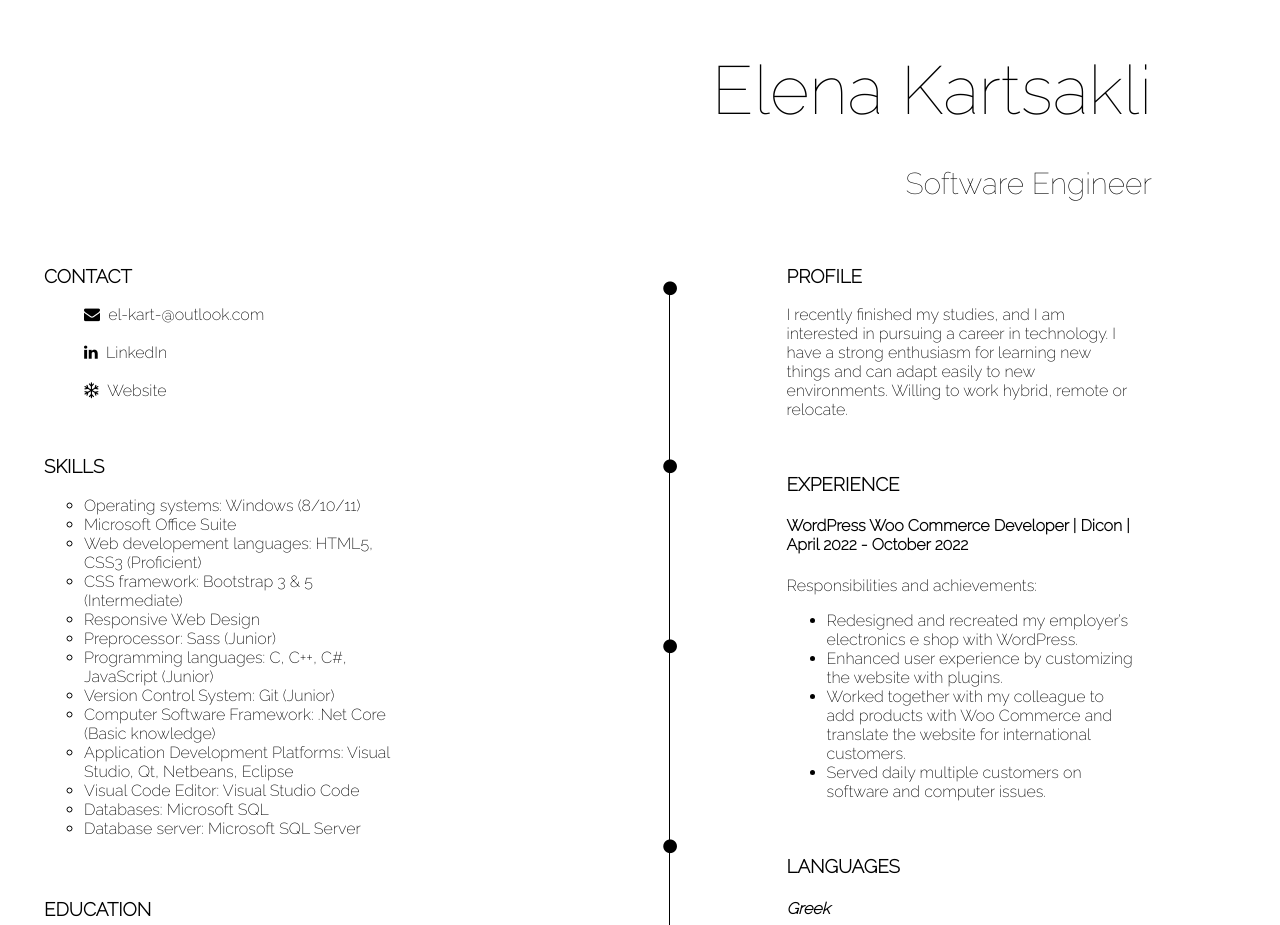
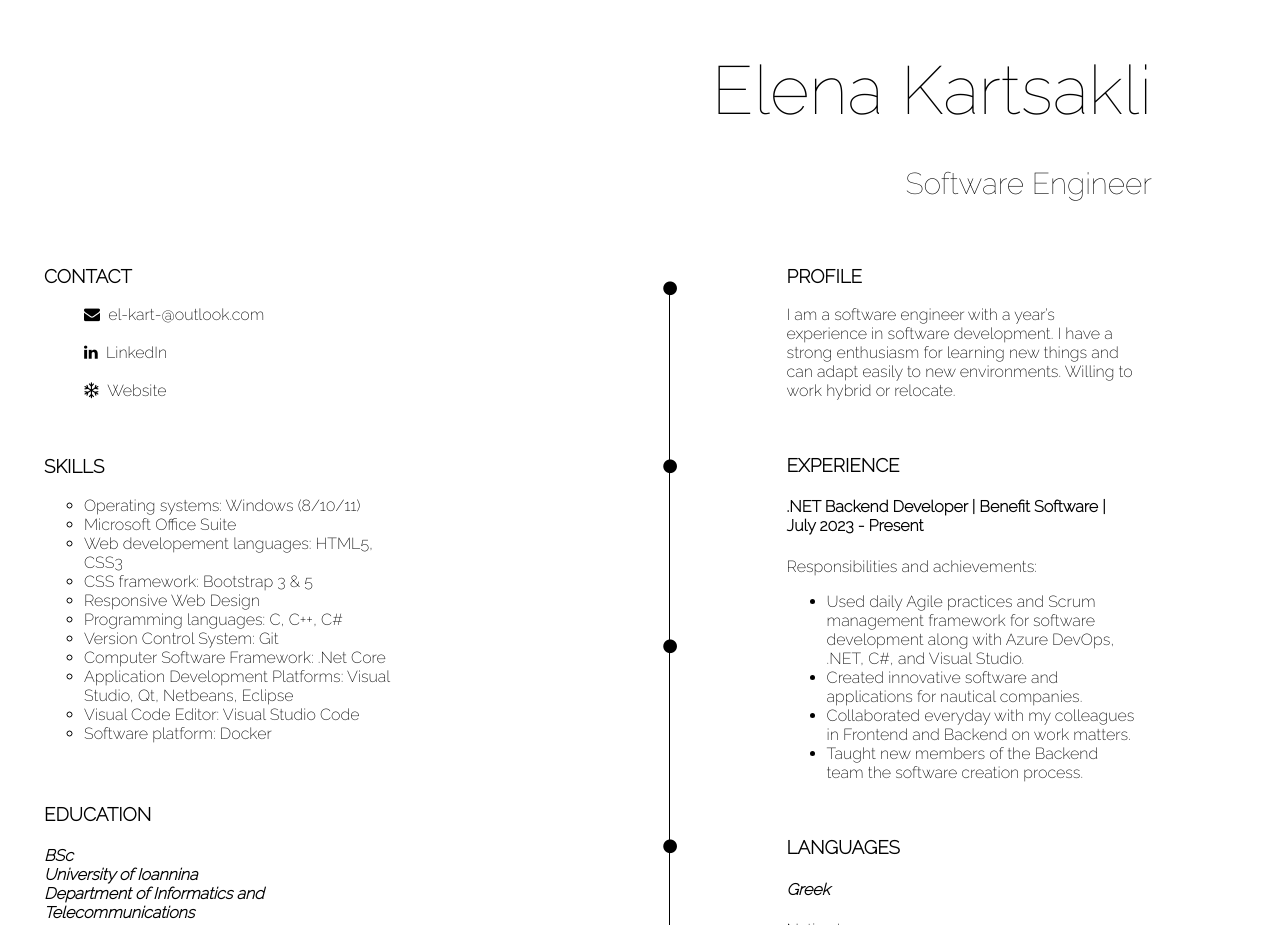
Before and after one commit to lena341/Resume, a plain HTML site: page index.html in a window 1280 px wide. Shown: the top 925 px of the page. Drawn offline with Linux system fonts and the light colour scheme.

Commit message:
Update index.html

```diff
--- a/index.html
+++ b/index.html
@@ -36,17 +36,15 @@
        <ul style="list-style-type: circle;">
          <li>Operating systems: Windows (8/10/11)</li>
          <li>Microsoft Office Suite</li>
-         <li>Web developement languages: HTML5, CSS3 (Proficient)</li>
-         <li>CSS framework: Bootstrap 3 & 5 (Intermediate)</li>
+         <li>Web developement languages: HTML5, CSS3</li>
+         <li>CSS framework: Bootstrap 3 & 5</li>
          <li>Responsive Web Design</li>
-         <li>Preprocessor: Sass (Junior)</li>
-         <li>Programming languages: C, C++, C#, JavaScript (Junior)</li>
-         <li>Version Control System: Git (Junior)</li>
-        <li>Computer Software Framework: .Net Core (Basic knowledge)</li>
+         <li>Programming languages: C, C++, C#</li>
+         <li>Version Control System: Git</li>
+         <li>Computer Software Framework: .Net Core</li>
          <li>Application Development Platforms: Visual Studio, Qt, Netbeans, Eclipse</li>
          <li>Visual Code Editor: Visual Studio Code</li>
-         <li>Databases: Microsoft SQL</li>
-         <li>Database server: Microsoft SQL Server</li>
+         <li>Software platform: Docker</li>
        </ul>
    </section>
    <section style="padding-top: 25px;">
@@ -79,19 +77,19 @@
 <div class = "col-4" id = "thirdCol">
   <section>
     <h3>PROFILE</h3>
-    <p>I recently finished my studies, and I am interested in pursuing a career in technology.
-    I have a strong enthusiasm for learning new things and can adapt easily to new environments. Willing to work hybrid, remote or relocate.
+    <p>I am a software engineer with a year’s experience in software development. I have a strong enthusiasm for learning new things and can adapt easily to new environments.
+        Willing to work hybrid or relocate.
     </p>
   </section><br>
   <section>
     <h3>EXPERIENCE</h3>
-      <h4>WordPress Woo Commerce Developer | Dicon | April 2022 - October 2022</h4>
+      <h4>.NET Backend Developer | Benefit Software | July 2023 - Present</h4>
       <p>Responsibilities and achievements:</p>
       <ul>
-        <li>Redesigned and recreated my employer’s electronics e shop with WordPress.</li>
-        <li>Enhanced user experience by customizing the website with plugins.</li>
-        <li>Worked together with my colleague to add products with Woo Commerce and translate the website for international customers.</li>
-        <li>Served daily multiple customers on software and computer issues.</li>
+        <li>Used daily Agile practices and Scrum management framework for software development along with Azure DevOps, .NET, C#, and Visual Studio.</li>
+        <li>Created innovative software and applications for nautical companies.</li>
+        <li>Collaborated everyday with my colleagues in Frontend and Backend on work matters.</li>
+        <li>Taught new members of the Backend team the software creation process.</li>
       </ul>
   </section>
  <section style="padding-top: 20px;">
@@ -109,11 +107,11 @@
         <li>Walking</li>
       </ul>
    </section>
-   <section style="padding-top: 20px;">
+   /*<section style="padding-top: 20px;">
     <h3>REFERENCES</h3>
       Evripidis Glavas | Professor at Department of Informatics and Telecommunications<br>
       Email: eglavas@uoi.gr<br>Phone: +30 6948261273
-   </section>
+   </section> */
  </div>
 </div>
 </body>
```
